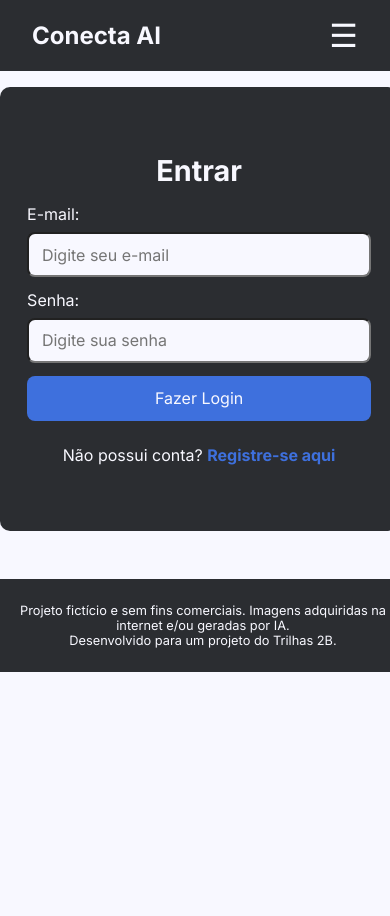
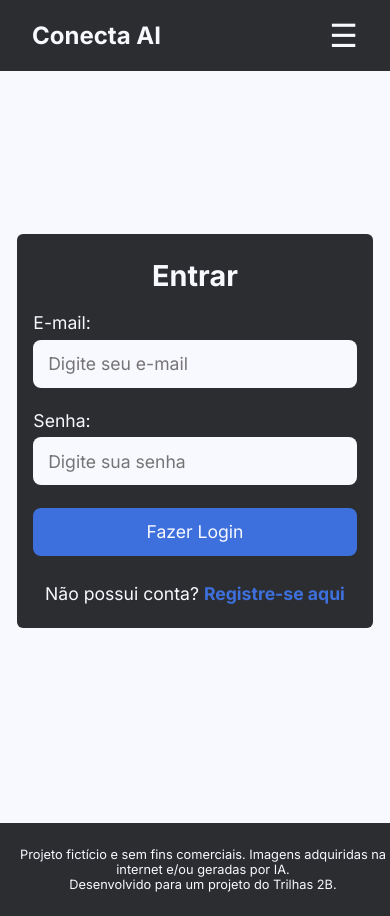
Before and after one commit to jonascarvalh/trilhas-desafio-5, a React (Vite) app: page /login in a window 390 px wide. Before the commit the page ends 844 px from the top, so only its background shows below. Built offline with nearby package versions, Linux system fonts and the light colour scheme.

Commit message:
fix: ajustes responsividade registro e login

```diff
--- a/src/pages/LoginPage/LoginPage.module.css
+++ b/src/pages/LoginPage/LoginPage.module.css
@@ -4,10 +4,13 @@
     flex-direction: column;
     align-items: center;
     justify-content: center;
-    margin-top: 4rem;
-    width: 1310px;
-    height: 70vh;
+    margin: 2rem auto;
+    max-width: 1310px;
+    width: 90%;
+    min-height: 60vh;
     border-radius: 10px;
+    padding: 2rem 1rem;
+    box-sizing: border-box;
 }
 
 .loginPage {
@@ -15,6 +18,8 @@
     flex-direction: column;
     align-items: center;
     justify-content: center;
+    padding: 1rem;
+    min-height: calc(100vh - 200px);
 }
 
 .loginTitle {
@@ -40,6 +45,7 @@
     color: var(--color-background);
     font-size: 1.5rem;
     margin-top: 2rem;
+    text-align: center;
 }
 
 .helpTextLink {
@@ -49,6 +55,7 @@
 
 .loginInput {
     width: 100%;
+    margin-bottom: 1rem;
 }
 
 .loginActions {
@@ -66,11 +73,16 @@
     font-family: 'Inter', sans-serif;
     font-weight: 400;
     font-size: 1.5rem;
-    padding: 0.5rem 1rem;
+    padding: 0.75rem 1rem;
     border-radius: 0.5rem;
     border: none;
     cursor: pointer;
     height: 60px;
+    transition: background-color 0.3s ease;
+}
+
+.loginButton:hover {
+    opacity: 0.9;
 }
 
 input[type="email"],
@@ -81,15 +93,18 @@ input[type="password"] {
     font-family: 'Inter', sans-serif;
     font-weight: 400;
     font-size: 1.5rem;
-    padding: 0.5rem 1rem;
+    padding: 0.75rem 1rem;
     border-radius: 0.5rem;
     box-sizing: border-box;
     height: 60px;
+    border: 2px solid transparent;
+    transition: border-color 0.3s ease;
 }
 
 input[type="email"]:focus,
 input[type="password"]:focus {
     outline: none;
+    border-color: var(--color-secondary);
 }
 
 .loginForm {
@@ -98,110 +113,8 @@ input[type="password"]:focus {
     align-items: flex-start;
     justify-content: center;
     gap: 1rem;
-    width: 50%;
-}
-
-.loginContainer {
-    background-color: var(--color-primary);
-    display: flex;
-    flex-direction: column;
-    align-items: center;
-    justify-content: center;
-    margin-top: 4rem;
-    width: 1310px;
-    height: 70vh;
-    border-radius: 10px;
-}
-
-.loginPage {
-    display: flex;
-    flex-direction: column;
-    align-items: center;
-    justify-content: center;
-}
-
-.loginTitle {
-    font-family: 'Inter', sans-serif;
-    font-weight: 700;
-    color: var(--color-background);
-    font-size: 2.5rem;
-    text-align: center;
-    margin-bottom: 2rem;
-}
-
-.loginLabel {
-    font-family: 'Inter', sans-serif;
-    font-weight: 400;
-    color: var(--color-background);
-    font-size: 1.5rem;
-    margin-bottom: 0.5rem;
-}
-
-.helpText {
-    font-family: 'Inter', sans-serif;
-    font-weight: 400;
-    color: var(--color-background);
-    font-size: 1.5rem;
-    margin-top: 2rem;
-}
-
-.helpTextLink {
-    color: var(--color-secondary);
-    font-weight: 500;
-}
-
-.loginInput {
     width: 100%;
-}
-
-.loginActions {
-    width: 100%;
-    display: flex;
-    flex-direction: column;
-    gap: 0.5rem;
-    text-align: center;
-}
-
-.loginButton {
-    width: 100%;
-    background-color: var(--color-secondary);
-    color: var(--color-background);
-    font-family: 'Inter', sans-serif;
-    font-weight: 400;
-    font-size: 1.5rem;
-    padding: 0.5rem 1rem;
-    border-radius: 0.5rem;
-    border: none;
-    cursor: pointer;
-    height: 60px;
-}
-
-input[type="email"],
-input[type="password"] {
-    width: 100%;
-    background-color: var(--color-background);
-    color: var(--color-primary);
-    font-family: 'Inter', sans-serif;
-    font-weight: 400;
-    font-size: 1.5rem;
-    padding: 0.5rem 1rem;
-    border-radius: 0.5rem;
-    box-sizing: border-box;
-    height: 60px;
-}
-
-input[type="email"]:focus,
-input[type="password"]:focus {
-    outline: none;
-}
-
-.loginForm {
-    display: flex;
-    flex-direction: column;
-    align-items: flex-start;
-    justify-content: center;
-    gap: 1rem;
-    width: 50%;
+    max-width: 500px;
 }
 
 .loginError {
@@ -212,14 +125,26 @@ input[type="password"]:focus {
   margin-top: 0.5rem;
 }
 
+/* Responsividade para Laptops */
+@media (max-width: 1200px) {
+    .loginContainer {
+        width: 95%;
+        margin: 1.5rem auto;
+        padding: 2rem 1.5rem;
+    }
+
+    .loginForm {
+        max-width: 450px;
+    }
+}
+
 /* Responsividade para Notebooks */
 @media (max-width: 1024px) {
     .loginContainer {
         width: 95%;
-        height: auto;
-        min-height: 60vh;
-        padding: 2.5rem 1rem;
-        margin-top: 2rem;
+        min-height: 50vh;
+        padding: 2rem 1rem;
+        margin: 1rem auto;
     }
 
     .loginTitle {
@@ -244,10 +169,11 @@ input[type="password"]:focus {
     input[type="password"] {
         font-size: 1.3rem;
         height: 55px;
+        padding: 0.6rem 1rem;
     }
 
     .loginForm {
-        width: 60%;
+        max-width: 400px;
     }
 }
 
@@ -255,10 +181,15 @@ input[type="password"]:focus {
 @media (max-width: 768px) {
     .loginContainer {
         width: 95%;
-        height: auto;
-        min-height: 50vh;
-        padding: 3rem 1rem;
-        margin-top: 1.5rem;
+        min-height: 45vh;
+        padding: 1.5rem 1rem;
+        margin: 1rem auto;
+        border-radius: 8px;
+    }
+
+    .loginPage {
+        padding: 0.5rem;
+        min-height: calc(100vh - 160px);
     }
 
     .loginTitle {
@@ -278,35 +209,101 @@ input[type="password"]:focus {
     .loginButton {
         font-size: 1.2rem;
         height: 50px;
+        padding: 0.6rem 1rem;
     }
 
     input[type="email"],
     input[type="password"] {
         font-size: 1.2rem;
         height: 50px;
+        padding: 0.6rem 1rem;
     }
 
     .loginForm {
-        width: 80%;
+        max-width: 350px;
+        gap: 1rem;
+    }
+
+    .loginInput {
+        margin-bottom: 0.8rem;
     }
 }
 
 /* Responsividade para dispositivos móveis */
 @media (max-width: 480px) {
     .loginContainer {
-        width: 98%;
-        margin: 1rem auto;
-        padding: 2rem 0.5rem;
-        min-height: 45vh;
+        width: 95%;
+        margin: 0.5rem auto;
+        padding: 1.5rem 1rem;
+        min-height: auto;
+        border-radius: 6px;
+    }
+
+    .loginPage {
+        padding: 0.5rem;
+        min-height: calc(100vh - 140px);
     }
 
     .loginTitle {
         font-size: 1.8rem;
+        margin-bottom: 1.2rem;
+    }
+
+    .loginLabel {
+        font-size: 1.1rem;
+        margin-bottom: 0.4rem;
+    }
+
+    .helpText {
+        font-size: 1.1rem;
+        margin-top: 1.2rem;
+    }
+
+    .loginButton {
+        font-size: 1.1rem;
+        height: 48px;
+        padding: 0.6rem 0.8rem;
+    }
+
+    input[type="email"],
+    input[type="password"] {
+        font-size: 1.1rem;
+        height: 48px;
+        padding: 0.6rem 0.8rem;
+    }
+
+    .loginForm {
+        max-width: 100%;
+        gap: 0.8rem;
+    }
+
+    .loginInput {
+        margin-bottom: 0.6rem;
+    }
+}
+
+/* Responsividade para telas muito pequenas */
+@media (max-width: 320px) {
+    .loginContainer {
+        width: 98%;
+        padding: 1rem 0.8rem;
+        margin: 0.25rem auto;
+        border-radius: 4px;
+    }
+
+    .loginPage {
+        padding: 0.25rem;
+        min-height: calc(100vh - 120px);
+    }
+
+    .loginTitle {
+        font-size: 1.6rem;
         margin-bottom: 1rem;
     }
 
     .loginLabel {
         font-size: 1rem;
+        margin-bottom: 0.3rem;
     }
 
     .helpText {
@@ -316,216 +313,22 @@ input[type="password"]:focus {
 
     .loginButton {
         font-size: 1rem;
-        height: 45px;
-        padding: 0.4rem 0.8rem;
+        height: 44px;
+        padding: 0.5rem 0.6rem;
     }
 
     input[type="email"],
     input[type="password"] {
         font-size: 1rem;
-        height: 45px;
-        padding: 0.4rem 0.8rem;
+        height: 44px;
+        padding: 0.5rem 0.6rem;
     }
 
     .loginForm {
-        width: 90%;
-        gap: 0.8rem;
+        gap: 0.6rem;
+    }
+
+    .loginInput {
+        margin-bottom: 0.4rem;
     }
 }
-
-/* Responsividade para telas muito pequenas */
-@media (max-width: 320px) {
-    .loginContainer {
-        padding: 1.5rem 0.25rem;
-        min-height: 40vh;
-    }
-
-    .loginTitle {
-        font-size: 1.5rem;
-    }
-
-    .loginLabel {
-        font-size: 0.9rem;
-    }
-
-    .helpText {
-        font-size: 0.9rem;
-    }
-
-    .loginButton {
-        font-size: 0.9rem;
-        height: 40px;
-    }
-
-    input[type="email"],
-    input[type="password"] {
-        font-size: 0.9rem;
-        height: 40px;
-    }
-
-    .loginForm {
-        width: 95%;
-    }
-
-}
-
-
-
-
-/* Responsividade para Notebooks */
-@media (max-width: 1024px) {
-    .loginContainer {
-        width: 95%;
-        height: auto;
-        min-height: 60vh;
-        padding: 2.5rem 1rem;
-        margin-top: 2rem;
-    }
-
-    .loginTitle {
-        font-size: 2.2rem;
-        margin-bottom: 1.5rem;
-    }
-
-    .loginLabel {
-        font-size: 1.3rem;
-    }
-
-    .helpText {
-        font-size: 1.3rem;
-    }
-
-    .loginButton {
-        font-size: 1.3rem;
-        height: 55px;
-    }
-
-    input[type="email"],
-    input[type="password"] {
-        font-size: 1.3rem;
-        height: 55px;
-    }
-
-    .loginForm {
-        width: 60%;
-    }
-}
-
-/* Responsividade para tablets */
-@media (max-width: 768px) {
-    .loginContainer {
-        width: 95%;
-        height: auto;
-        min-height: 50vh;
-        padding: 3rem 1rem;
-        margin-top: 1.5rem;
-    }
-
-    .loginTitle {
-        font-size: 2rem;
-        margin-bottom: 1.5rem;
-    }
-
-    .loginLabel {
-        font-size: 1.2rem;
-    }
-
-    .helpText {
-        font-size: 1.2rem;
-        margin-top: 1.5rem;
-    }
-
-    .loginButton {
-        font-size: 1.2rem;
-        height: 50px;
-    }
-
-    input[type="email"],
-    input[type="password"] {
-        font-size: 1.2rem;
-        height: 50px;
-    }
-
-    .loginForm {
-        width: 80%;
-    }
-}
-
-/* Responsividade para dispositivos móveis */
-@media (max-width: 480px) {
-    .loginContainer {
-        width: 98%;
-        margin: 1rem auto;
-        padding: 2rem 0.5rem;
-        min-height: 45vh;
-    }
-
-    .loginTitle {
-        font-size: 1.8rem;
-        margin-bottom: 1rem;
-    }
-
-    .loginLabel {
-        font-size: 1rem;
-    }
-
-    .helpText {
-        font-size: 1rem;
-        margin-top: 1rem;
-    }
-
-    .loginButton {
-        font-size: 1rem;
-        height: 45px;
-        padding: 0.4rem 0.8rem;
-    }
-
-    input[type="email"],
-    input[type="password"] {
-        font-size: 1rem;
-        height: 45px;
-        padding: 0.4rem 0.8rem;
-    }
-
-    .loginForm {
-        width: 90%;
-        gap: 0.8rem;
-    }
-}
-
-/* Responsividade para telas muito pequenas */
-@media (max-width: 320px) {
-    .loginContainer {
-        padding: 1.5rem 0.25rem;
-        min-height: 40vh;
-    }
-
-    .loginTitle {
-        font-size: 1.5rem;
-    }
-
-    .loginLabel {
-        font-size: 0.9rem;
-    }
-
-    .helpText {
-        font-size: 0.9rem;
-    }
-
-    .loginButton {
-        font-size: 0.9rem;
-        height: 40px;
-    }
-
-    input[type="email"],
-    input[type="password"] {
-        font-size: 0.9rem;
-        height: 40px;
-    }
-
-    .loginForm {
-        width: 95%;
-    }
-
-
-}
--- a/src/pages/RegisterPage/RegisterPage.module.css
+++ b/src/pages/RegisterPage/RegisterPage.module.css
@@ -4,10 +4,13 @@
     flex-direction: column;
     align-items: center;
     justify-content: center;
-    margin-top: 4rem;
-    width: 1310px;
-    height: 70vh;
+    margin: 2rem auto;
+    max-width: 1310px;
+    width: 90%;
+    min-height: 60vh;
     border-radius: 10px;
+    padding: 2rem 1rem;
+    box-sizing: border-box;
 }
 
 .registerPage {
@@ -15,6 +18,8 @@
     flex-direction: column;
     align-items: center;
     justify-content: center;
+    padding: 1rem;
+    min-height: calc(100vh - 200px);
 }
 
 .registerTitle {
@@ -40,6 +45,7 @@
     color: var(--color-background);
     font-size: 1.5rem;
     margin-top: 2rem;
+    text-align: center;
 }
 
 .helpTextLink {
@@ -49,6 +55,7 @@
 
 .registerInput {
     width: 100%;
+    margin-bottom: 1rem;
 }
 
 .registerActions {
@@ -66,11 +73,16 @@
     font-family: 'Inter', sans-serif;
     font-weight: 400;
     font-size: 1.5rem;
-    padding: 0.5rem 1rem;
+    padding: 0.75rem 1rem;
     border-radius: 0.5rem;
     border: none;
     cursor: pointer;
     height: 60px;
+    transition: background-color 0.3s ease;
+}
+
+.registerButton:hover {
+    opacity: 0.9;
 }
 
 input[type="text"],
@@ -82,16 +94,19 @@ input[type="password"] {
     font-family: 'Inter', sans-serif;
     font-weight: 400;
     font-size: 1.5rem;
-    padding: 0.5rem 1rem;
+    padding: 0.75rem 1rem;
     border-radius: 0.5rem;
     box-sizing: border-box;
     height: 60px;
+    border: 2px solid transparent;
+    transition: border-color 0.3s ease;
 }
 
 input[type="text"]:focus,
 input[type="email"]:focus,
 input[type="password"]:focus {
     outline: none;
+    border-color: var(--color-secondary);
 }
 
 .registerForm {
@@ -100,7 +115,8 @@ input[type="password"]:focus {
     align-items: flex-start;
     justify-content: center;
     gap: 1rem;
-    width: 50%;
+    width: 100%;
+    max-width: 500px;
 }
 
 .registerError {
@@ -111,15 +127,26 @@ input[type="password"]:focus {
   margin-top: 0.5rem;
 }
 
+/* Responsividade para Laptops */
+@media (max-width: 1200px) {
+    .registerContainer {
+        width: 95%;
+        margin: 1.5rem auto;
+        padding: 2rem 1.5rem;
+    }
+
+    .registerForm {
+        max-width: 450px;
+    }
+}
 
 /* Responsividade para Notebooks */
 @media (max-width: 1024px) {
     .registerContainer {
         width: 95%;
-        height: auto;
-        min-height: 60vh;
-        padding: 2.5rem 1rem;
-        margin-top: 2rem;
+        min-height: 50vh;
+        padding: 2rem 1rem;
+        margin: 1rem auto;
     }
 
     .registerTitle {
@@ -145,10 +172,11 @@ input[type="password"]:focus {
     input[type="password"] {
         font-size: 1.3rem;
         height: 55px;
+        padding: 0.6rem 1rem;
     }
 
     .registerForm {
-        width: 60%;
+        max-width: 400px;
     }
 }
 
@@ -156,10 +184,15 @@ input[type="password"]:focus {
 @media (max-width: 768px) {
     .registerContainer {
         width: 95%;
-        height: auto;
-        min-height: 50vh;
-        padding: 3rem 1rem;
-        margin-top: 1.5rem;
+        min-height: 45vh;
+        padding: 1.5rem 1rem;
+        margin: 1rem auto;
+        border-radius: 8px;
+    }
+
+    .registerPage {
+        padding: 0.5rem;
+        min-height: calc(100vh - 160px);
     }
 
     .registerTitle {
@@ -179,6 +212,7 @@ input[type="password"]:focus {
     .registerButton {
         font-size: 1.2rem;
         height: 50px;
+        padding: 0.6rem 1rem;
     }
 
     input[type="text"],
@@ -186,29 +220,95 @@ input[type="password"]:focus {
     input[type="password"] {
         font-size: 1.2rem;
         height: 50px;
+        padding: 0.6rem 1rem;
     }
 
     .registerForm {
-        width: 80%;
+        max-width: 350px;
+        gap: 1rem;
+    }
+
+    .registerInput {
+        margin-bottom: 0.8rem;
     }
 }
 
 /* Responsividade para dispositivos móveis */
 @media (max-width: 480px) {
     .registerContainer {
-        width: 98%;
-        margin: 1rem auto;
-        padding: 2rem 0.5rem;
-        min-height: 45vh;
+        width: 95%;
+        margin: 0.5rem auto;
+        padding: 1.5rem 1rem;
+        min-height: auto;
+        border-radius: 6px;
+    }
+
+    .registerPage {
+        padding: 0.5rem;
+        min-height: calc(100vh - 140px);
     }
 
     .registerTitle {
         font-size: 1.8rem;
+        margin-bottom: 1.2rem;
+    }
+
+    .registerLabel {
+        font-size: 1.1rem;
+        margin-bottom: 0.4rem;
+    }
+
+    .helpText {
+        font-size: 1.1rem;
+        margin-top: 1.2rem;
+    }
+
+    .registerButton {
+        font-size: 1.1rem;
+        height: 48px;
+        padding: 0.6rem 0.8rem;
+    }
+
+    input[type="text"],
+    input[type="email"],
+    input[type="password"] {
+        font-size: 1.1rem;
+        height: 48px;
+        padding: 0.6rem 0.8rem;
+    }
+
+    .registerForm {
+        max-width: 100%;
+        gap: 0.8rem;
+    }
+
+    .registerInput {
+        margin-bottom: 0.6rem;
+    }
+}
+
+/* Responsividade para telas muito pequenas */
+@media (max-width: 320px) {
+    .registerContainer {
+        width: 98%;
+        padding: 1rem 0.8rem;
+        margin: 0.25rem auto;
+        border-radius: 4px;
+    }
+
+    .registerPage {
+        padding: 0.25rem;
+        min-height: calc(100vh - 120px);
+    }
+
+    .registerTitle {
+        font-size: 1.6rem;
         margin-bottom: 1rem;
     }
 
     .registerLabel {
         font-size: 1rem;
+        margin-bottom: 0.3rem;
     }
 
     .helpText {
@@ -218,58 +318,23 @@ input[type="password"]:focus {
 
     .registerButton {
         font-size: 1rem;
-        height: 45px;
-        padding: 0.4rem 0.8rem;
+        height: 44px;
+        padding: 0.5rem 0.6rem;
     }
 
     input[type="text"],
     input[type="email"],
     input[type="password"] {
         font-size: 1rem;
-        height: 45px;
-        padding: 0.4rem 0.8rem;
+        height: 44px;
+        padding: 0.5rem 0.6rem;
     }
 
     .registerForm {
-        width: 90%;
-        gap: 0.8rem;
+        gap: 0.6rem;
+    }
+
+    .registerInput {
+        margin-bottom: 0.4rem;
     }
 }
-
-/* Responsividade para telas muito pequenas */
-@media (max-width: 320px) {
-    .registerContainer {
-        padding: 1.5rem 0.25rem;
-        min-height: 40vh;
-    }
-
-    .registerTitle {
-        font-size: 1.5rem;
-    }
-
-    .registerLabel {
-        font-size: 0.9rem;
-    }
-
-    .helpText {
-        font-size: 0.9rem;
-    }
-
-    .registerButton {
-        font-size: 0.9rem;
-        height: 40px;
-    }
-
-    input[type="text"],
-    input[type="email"],
-    input[type="password"] {
-        font-size: 0.9rem;
-        height: 40px;
-    }
-
-    .registerForm {
-        width: 95%;
-    }
-
-
-}
```
